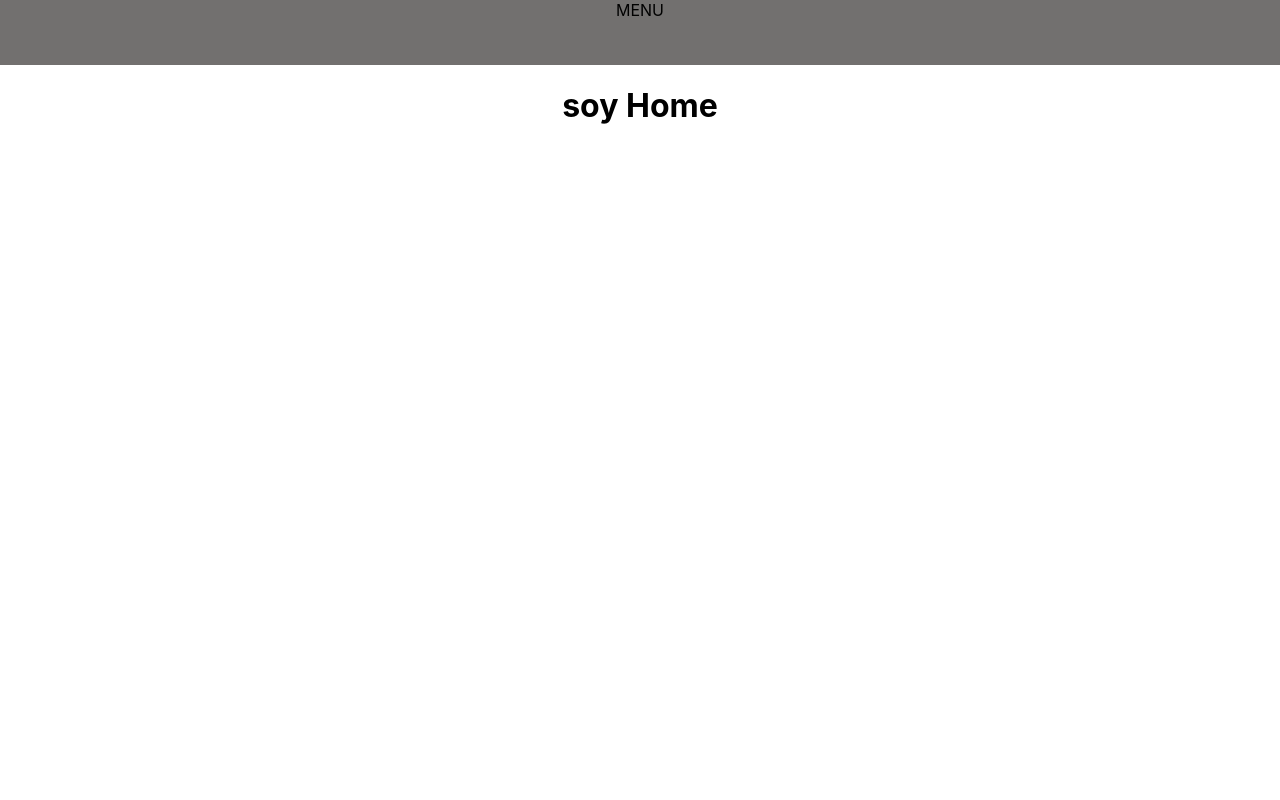
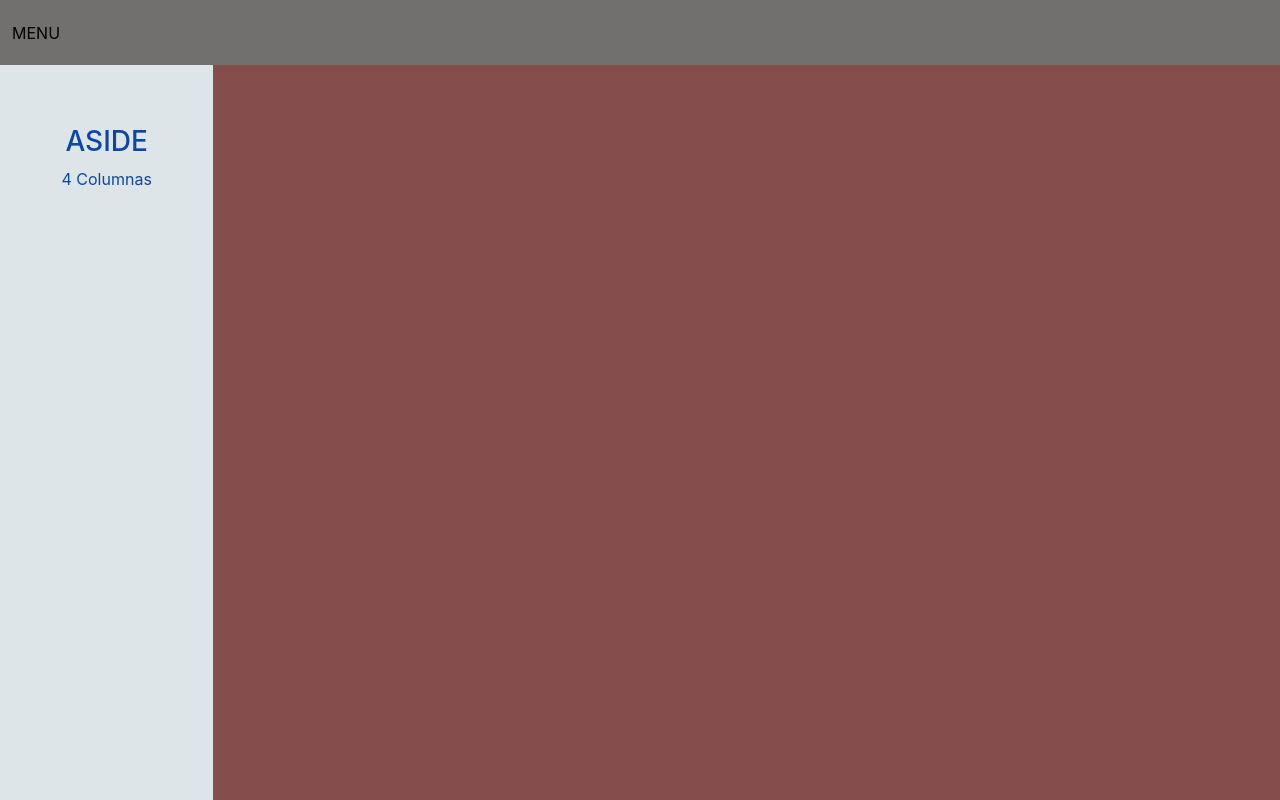
Before and after one commit to fagust1992/marketplace-de-autos, a React (Create React App) app: page / in a window 1280 px wide. Shown: the top 800 px of the page. Built offline with nearby package versions, Linux system fonts and the light colour scheme.

Commit message:
subiendo layout home

```diff
--- a/public/index.html
+++ b/public/index.html
@@ -10,6 +10,17 @@
       content="Web site created using create-react-app"
     />
     <link rel="apple-touch-icon" href="%PUBLIC_URL%/logo192.png" />
+    <link
+      href="https://cdn.jsdelivr.net/npm/bootstrap@5.0.2/dist/css/bootstrap.min.css"
+      rel="stylesheet"
+      integrity="sha384-EVSTQN3/azprG1Anm3QDgpJLIm9Nao0Yz1ztcQTwFspd3yD65VohhpuuCOmLASjC"
+      crossorigin="anonymous"
+    />
+
+    <script
+      src="https://use.fontawesome.com/releases/v6.1.0/js/all.js"
+      crossorigin="anonymous"
+    ></script>
     <!--
       manifest.json provides metadata used when your web app is installed on a
       user's mobile device or desktop. See https://developers.google.com/web/fundamentals/web-app-manifest/
@@ -40,4 +51,14 @@
       To create a production bundle, use `npm run build` or `yarn build`.
     -->
   </body>
+  <script
+    src="https://cdn.jsdelivr.net/npm/@popperjs/core@2.9.2/dist/umd/popper.min.js"
+    integrity="sha384-IQsoLXl5PILFhosVNubq5LC7Qb9DXgDA9i+tQ8Zj3iwWAwPtgFTxbJ8NT4GN1R8p"
+    crossorigin="anonymous"
+  ></script>
+  <script
+    src="https://cdn.jsdelivr.net/npm/bootstrap@5.0.2/dist/js/bootstrap.min.js"
+    integrity="sha384-cVKIPhGWiC2Al4u+LWgxfKTRIcfu0JTxR+EQDz/bgldoEyl4H0zUF0QKbrJ0EcQF"
+    crossorigin="anonymous"
+  ></script>
 </html>
--- a/src/App.js
+++ b/src/App.js
@@ -11,11 +11,13 @@ import Productosquetegustan from "./Paginas/Privadas/likes-productos";
 import Seguimientos from "./Paginas/Privadas/Seguimientos";
 import Publicaciones from "./Paginas/Privadas/Publicaciones";
 import Navar from "./layouts/Navbar";
+import Login from "./Paginas/Publicas/Inicio de seccion";
 
 function App() {
   return (
     <div className="App">
       <BrowserRouter>
+        <div>
           <ContextProvider>
             <Navar />
             <Routes>
@@ -30,8 +32,10 @@ function App() {
               <Route path="/likes" element={<Productosquetegustan />} />
               <Route path="/seguimientos" element={<Seguimientos />} />
               <Route path="/publicar" element={<Publicaciones />} />
+              <Route path="/login" element={<Login />} />
             </Routes>
           </ContextProvider>
+        </div>
       </BrowserRouter>
     </div>
   );
--- a/src/Paginas/Publicas/Home.jsx
+++ b/src/Paginas/Publicas/Home.jsx
@@ -1,12 +1,23 @@
 import { Context } from "../../Context/Context";
 import { useContext } from "react";
+import Footer from "../../layouts/Footer";
 
 export default function Home() {
   const { dato } = useContext(Context);
   console.log(dato);
   return (
     <>
-      <h1>soy Home</h1>
+      <div className="container-fluid">
+        <section className="contenedor-main row align-items-center">
+          <aside className="col-md-2">
+            <h3>ASIDE</h3>
+            <p className="d-none d-md-block">4 Columnas</p>
+            <p className="d-block d-md-none">12 Columnas</p>
+          </aside>
+          <main className="col-md-10"></main>
+        </section>
+        <Footer />
+      </div>
     </>
   );
 }
--- /dev/null
+++ b/src/Paginas/Publicas/Inicio de seccion.jsx
@@ -0,0 +1,12 @@
+import { Context } from "../../Context/Context";
+import { useContext } from "react";
+
+export default function Login() {
+  const { dato } = useContext(Context);
+  console.log(dato);
+  return (
+    <>
+      <h1>soy pagina de login</h1>
+    </>
+  );
+}
--- a/src/index.css
+++ b/src/index.css
@@ -5,6 +5,7 @@ body {
     sans-serif;
   -webkit-font-smoothing: antialiased;
   -moz-osx-font-smoothing: grayscale;
+  height: auto;
 }
 
 code {
@@ -27,3 +28,22 @@ code {
   width: 30px;
   height: 30px;
 }
+
+main {
+  background: #864d4d;
+  color: #424242;
+  padding: 20px 0;
+  height: 1000px;
+}
+
+aside {
+  background: #dee5e8;
+  padding: 60px 0;
+  color: #0d47a1;
+  height: 1000px;
+}
+
+footer {
+  padding: 20px 0;
+  background: #1e1e1e;
+}
--- /dev/null
+++ b/src/layouts/Footer.jsx
@@ -0,0 +1,14 @@
+const Footer = () => {
+  return (
+    <>
+      <footer className="row">
+        <div className="col">
+          <h4>Footer</h4>
+          <p>12 Columnas</p>
+        </div>
+      </footer>
+    </>
+  );
+};
+
+export default Footer;
--- a/src/layouts/Navbar.jsx
+++ b/src/layouts/Navbar.jsx
@@ -4,7 +4,7 @@ const NavBar = () => {
     <nav className="navbar navbar-light  menu">
       <div className="container-fluid">
         <div className="nav-item">
-          <Link to="/"> MENU</Link>
+          <Link to="/perfil"> MENU</Link>
         </div>
       </div>
     </nav>
```
Lines whose indentation alone changed are shown as unchanged.
